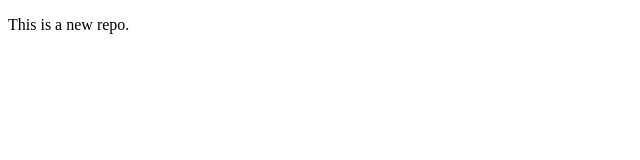
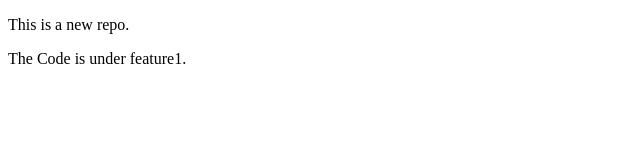
Before and after one commit to anupbhar341/localRepo, a plain HTML site: page index.html in a window 1280 px wide. Shown: the whole page, without its empty margins (0-640 px from the left). Drawn offline with Linux system fonts and the light colour scheme.

Commit message:
Add in feature1 branch

```diff
--- a/index.html
+++ b/index.html
@@ -7,5 +7,6 @@
 </head>
 <body>
     <p>This is a new repo.</p>
+    <p>The Code is under feature1.</p>
 </body>
 </html>
```
